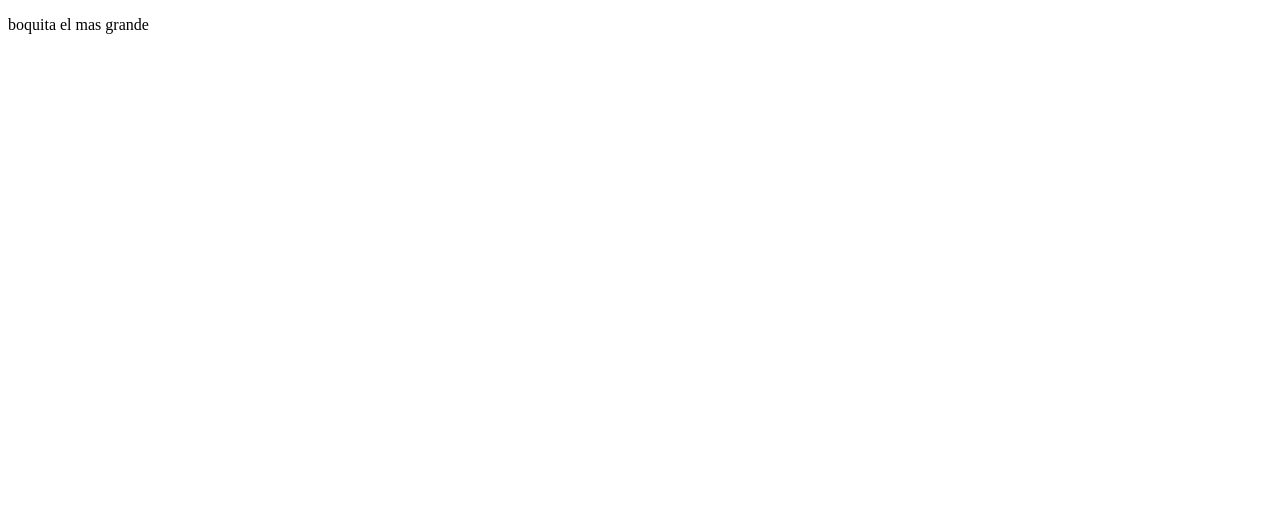
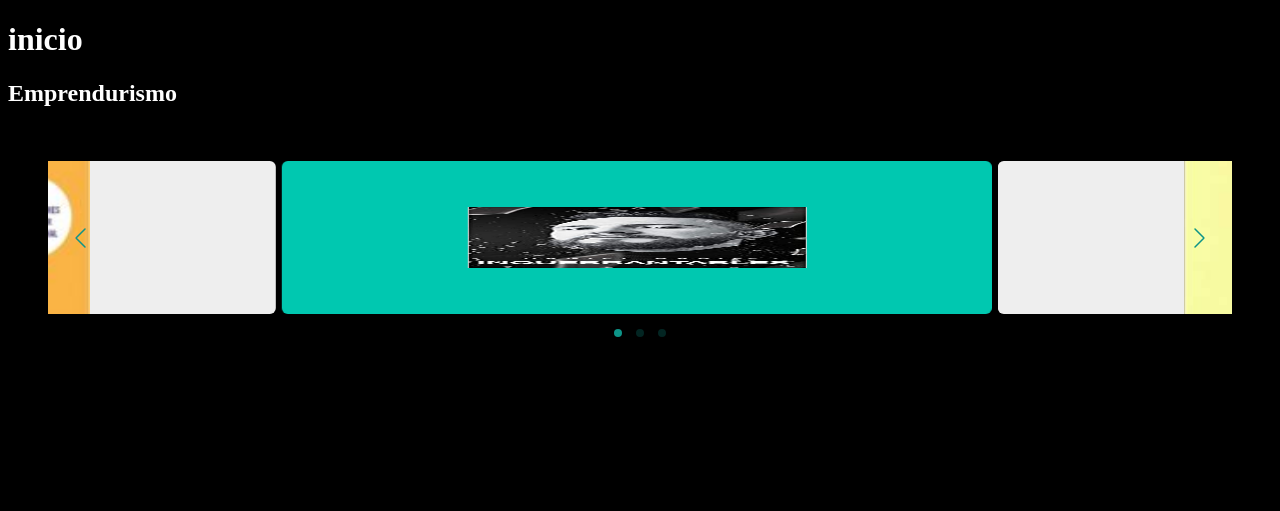
Before and after one commit to ClaribelPuma/ProyectoApp.github.io, a plain HTML site: page index.html in a window 1280 px wide. Drawn offline with nearby package versions, Linux system fonts and the light colour scheme.

Commit message:
Hice cagada

```diff
--- /dev/null
+++ b/index.css
@@ -0,0 +1,36 @@
+body{
+    background-color: black;
+    background-size: cover;
+}
+.inicio
+{
+    color: white;
+}
+.Emprendurismo{
+    color: white;
+}
+.carousel {
+    color: #0d9488;
+  }
+
+  .carousel__slide {
+    width: 40%;
+    height: 12vw;
+    min-height: 6px;
+    margin-right: 6px;
+
+    display: flex;
+    align-items: center;
+    justify-content: center;
+
+    background-color: #eee;
+    font-size: 2rem;
+    border-radius: 6px;
+
+    transition: background 0.2s ease, color 0.2s ease;
+  }
+
+  .carousel__slide.is-selected {
+    background: #00c8b0;
+    color: #fff;
+  }
--- a/index.html
+++ b/index.html
@@ -4,16 +4,50 @@
     <meta charset="UTF-8">
     <meta http-equiv="X-UA-Compatible" content="IE=edge">
     <meta name="viewport" content="width=device-width, initial-scale=1.0">
-    <title>Document</title>
+    <title>Inicio</title>
+    <link rel="stylesheet" href="index.css">
+    <link rel="stylesheet" href="index.js">
+    <link
+      rel="stylesheet"
+      href="https://cdn.jsdelivr.net/npm/@fancyapps/ui@4.0/dist/fancybox.css"
+    />
 </head>
 <body>
     <!--zona de clari-->
-    <p></p>
-    <div></div>
-    <span></span>
+    <header>
+        <h1 class="inicio">inicio</h1> <!--Acá se van a ver los libros que son más populares para incrementar esa sensacion de querer leerlo-->
+    </header>
+
+      <section>
+        <h2 class="Emprendurismo">Emprendurismo</h2>
+        <br> <!--Galeria de imagenes de libros-->
+        <figure>
+        <div>
+            <script src="https://cdn.jsdelivr.net/npm/@fancyapps/ui@4.0/dist/fancybox.umd.js"></script>
+            <div id="myCarousel" class="carousel">
+            <div class="carousel__slide"><img src="./imagenes/Inquebrantables-Daniel-Habif.jpg" alt="" width="50%" height="50%"></div>
+            <div class="carousel__slide"><img src="./imagenes/La-brujula-interior.jpg" alt="" width="50%"></div>
+            <div class="carousel__slide"><img src="./imagenes/La-jornada-laboral-de-4-horas-Timothy-Ferriss-196x300.jpg" alt="" width="50%" ></div>
+          </div>
+        </div>
+            <script>
+                const myCarousel = new Carousel(document.querySelector(".carousel"), {
+                    slides: [
+    { html: "First slide" },
+    { html: "Second slide" },
+    { html: "Third slide" },
+  ],
+});
+
+            </script>
+        </figure>
+      </section>
+
+
     <!--cerrar zona de clari-->
+
     <!--zona de ismael-->
-    <p>boquita el mas grande</p>
+
     <!--termina zona de ismael-->
 </body>
 </html>
--- /dev/null
+++ b/index.js
@@ -0,0 +1,26 @@
+import 'index.css';
+
+// Add Carousel
+import '@fancyapps/ui/dist/carousel.css';
+import { Carousel } from '@fancyapps/ui';
+
+// Add `Autoplay` plugin
+import { Autoplay } from '@fancyapps/ui/dist/carousel.autoplay.esm.js';
+Carousel.Plugins.Autoplay = Autoplay;
+
+// Create slides
+const mySlides = [];
+
+for (let i = 0; i < 5; i++) {
+  mySlides.push({
+    html: `#${i}`
+  });
+}
+
+// Initialize Carousel
+const myCarousel = new Carousel(document.querySelector('#myCarousel'), {
+  slides: mySlides,
+  Autoplay: {
+    timeout: 1000
+  }
+});
```
Also changed, not shown: imagenes/Como-construi-esto.jpg (added), imagenes/Guia-de-inicio-rapido-para-empezar-una-empresa.jpg (added), imagenes/Inquebrantables-Daniel-Habif.jpg (added), imagenes/La-brujula-interior.jpg (added), imagenes/La-jornada-laboral-de-4-horas-Timothy-Ferriss-196x300.jpg (added), imagenes/fondo.png (added).
